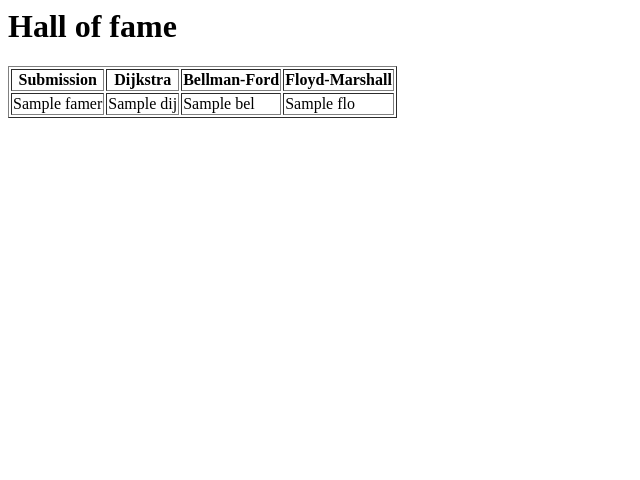
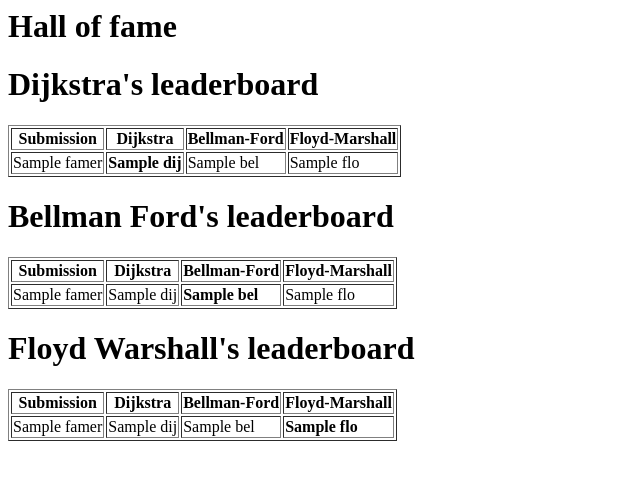
Before and after one commit to bunelr/discrete-optimization-assignment, a Flask app: template templates/hall_of_fame.html in a window 1280 px wide. Shown: the top 480 px of the page, without its empty margins (0-640 px from the left). Run offline with Flask 2, Linux system fonts and the light colour scheme; the template is opened without the code that fills it: most values are stand-ins (such as "Sample title", 1, 10 or a date in 2020).

Commit message:
Show all the ordering for the leaderboards

```diff
--- a/app.py
+++ b/app.py
@@ -76,9 +76,11 @@ def hall_of_fame():
         hall = json.load(hall_of_fame)
 
     halls = [item for item in hall.iteritems()]
-    halls.sort(key = lambda it :it[1]['dij'])
+    dij = sorted(halls, key = lambda it :it[1]['dij'])
+    bel = sorted(halls, key = lambda it :it[1]['bel'])
+    flo = sorted(halls, key = lambda it :it[1]['flo'])
     statsd.gauge('assignment.submission_nb', len(halls))
-    return render_template('hall_of_fame.html', hall = halls)
+    return render_template('hall_of_fame.html', dij=dij, bel=bel, flo=flo)
 
 def unzip(folder, filename):
     zip_file = os.path.join(folder, filename)
--- a/templates/hall_of_fame.html
+++ b/templates/hall_of_fame.html
@@ -2,6 +2,7 @@
   <body>
     <h1>Hall of fame</h1>
 
+    <h1> Dijkstra's leaderboard </h1>
     <table border="1px solid black">
       <tr>
         <th>Submission</th>
@@ -9,16 +10,51 @@
         <th>Bellman-Ford</th>
         <th>Floyd-Marshall</th>
       </tr>
-      {% for famer, scores in hall%}
+      {% for famer, scores in dij%}
+      <tr>
+        <td> {{famer}} </td>
+        <td><b> {{scores['dij']}} </b></td>
+        <td> {{scores['bel']}} </td>
+        <td> {{scores['flo']}} </td>
+      </tr>
+      {% endfor %}
+    </table>
+
+    <h1> Bellman Ford's leaderboard </h1>
+    <table border="1px solid black">
+      <tr>
+        <th>Submission</th>
+        <th>Dijkstra</th>
+        <th>Bellman-Ford</th>
+        <th>Floyd-Marshall</th>
+      </tr>
+      {% for famer, scores in bel%}
+      <tr>
+        <td> {{famer}} </td>
+        <td> {{scores['dij']}} </td>
+        <td><b> {{scores['bel']}} </b></td>
+        <td> {{scores['flo']}} </td>
+      </tr>
+      {% endfor %}
+    </table>
+
+    <h1> Floyd Warshall's leaderboard </h1>
+    <table border="1px solid black">
+      <tr>
+        <th>Submission</th>
+        <th>Dijkstra</th>
+        <th>Bellman-Ford</th>
+        <th>Floyd-Marshall</th>
+      </tr>
+      {% for famer, scores in flo%}
       <tr>
         <td> {{famer}} </td>
         <td> {{scores['dij']}} </td>
         <td> {{scores['bel']}} </td>
-        <td> {{scores['flo']}} </td>
+        <td> <b>{{scores['flo']}} </b></td>
       </tr>
       {% endfor %}
-    </table
-
+    </table>
   </body>
 
 </html>
```
